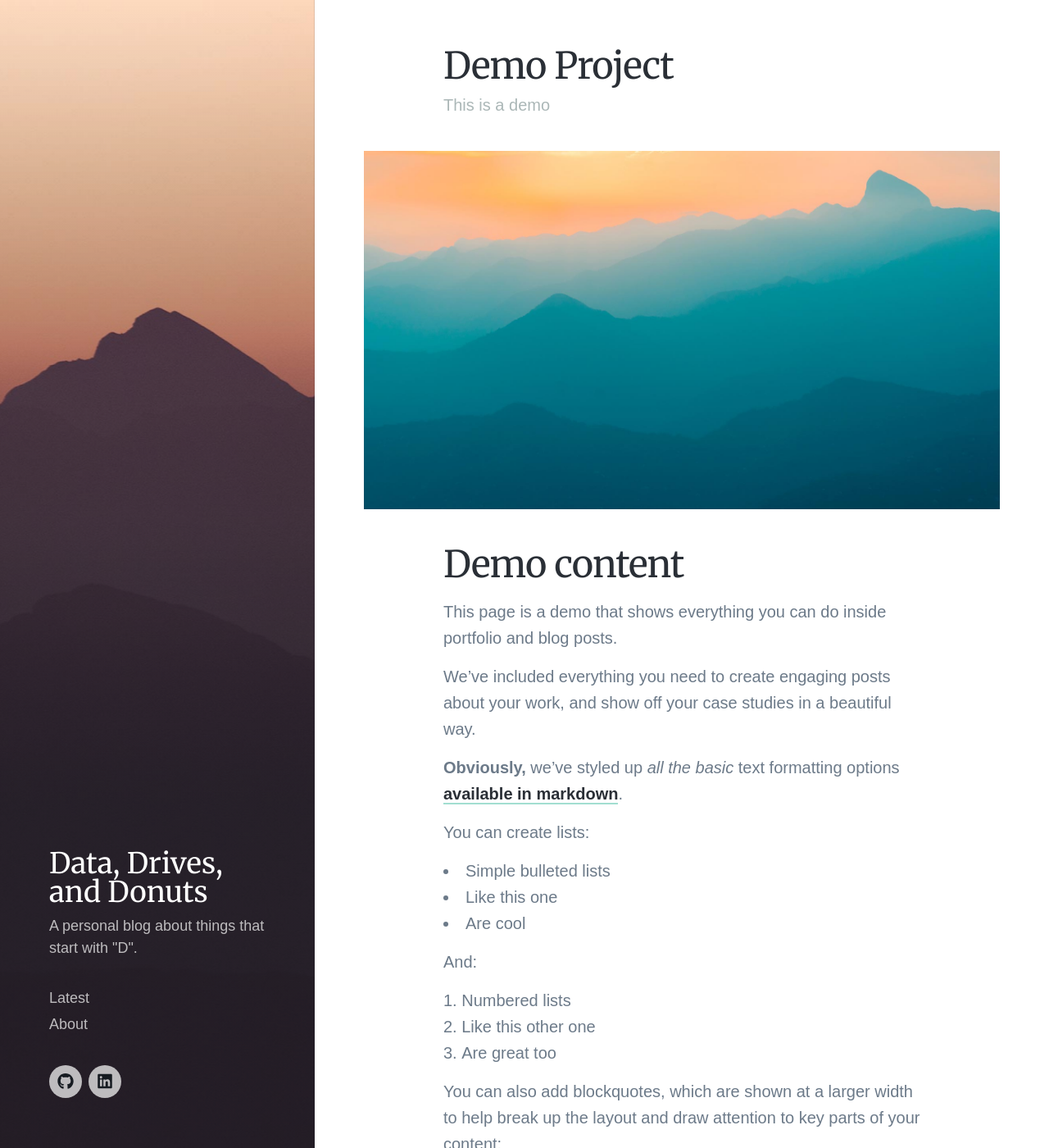
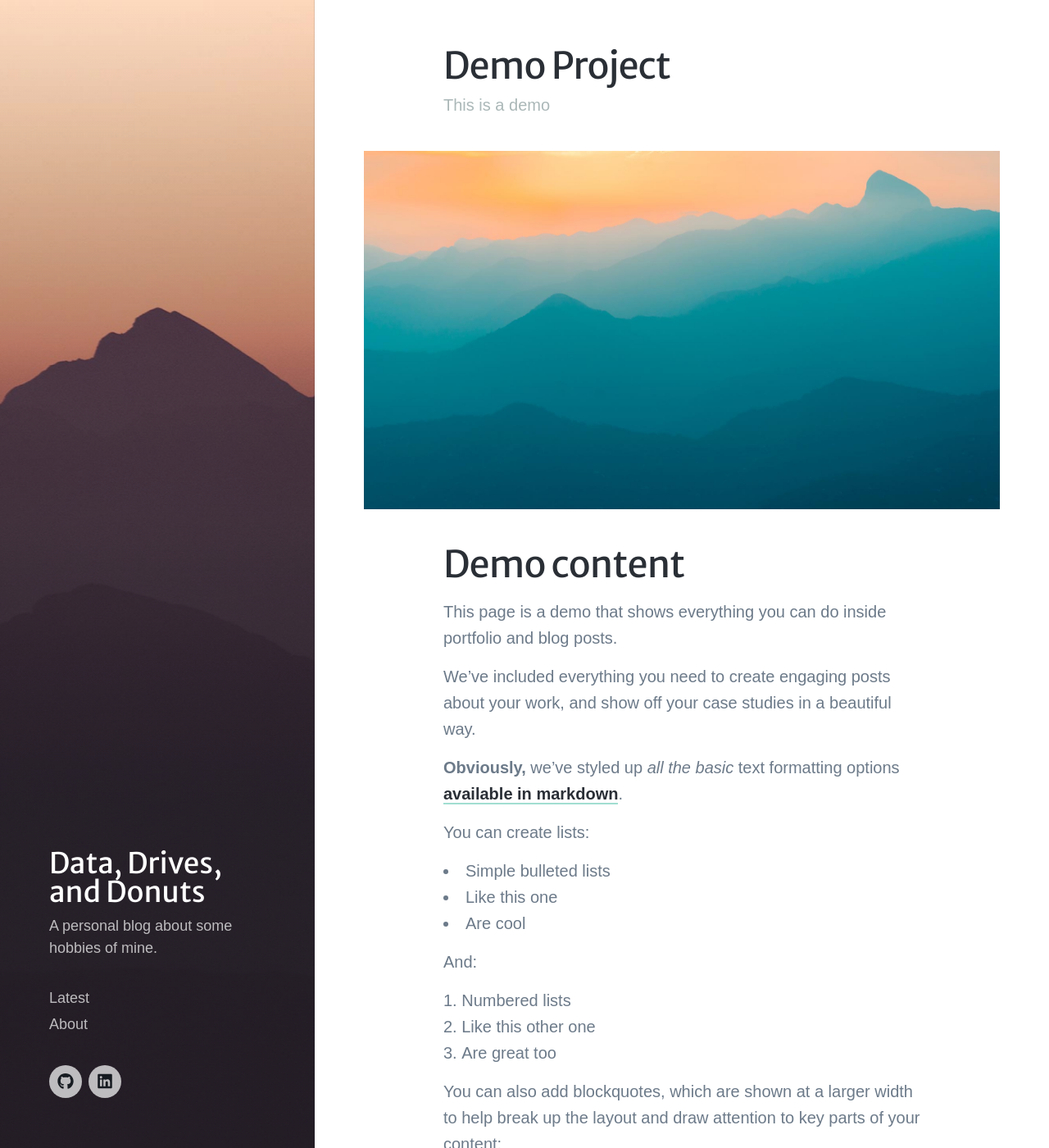
Before and after one commit to kzbigboss/kzbigboss.github.io, a Jekyll site: the page built from _projects/2018-06-30-demo-project.md, in a window 1280 px wide and 1400 px high. Shown: the whole window at 82% size. Built offline with Jekyll 4.4.1, drawn with Linux system fonts in a browser that asks for light colours; nearby versions of some CDN libraries; some web fonts are replaced.

Commit message:
updated blog settings: font, title

```diff
--- a/_data/settings.yml
+++ b/_data/settings.yml
@@ -1,6 +1,6 @@
 basic_settings:
   site_title: Data, Drives, and Donuts
-  site_tagline: A personal blog about things that start with "D".
+  site_tagline: A personal blog about some hobbies of mine.
   favicon_image: images/elements/favicon.webp
 
 header_settings:
@@ -71,8 +71,8 @@ color_settings:
   error_color: '#D64541'
 
 font_settings:
-  font_embed: '<link href="https://fonts.googleapis.com/css?family=Merriweather:300,400|Muli:400,400i,600" rel="stylesheet">'
-  title_font: '"Merriweather", sans-serif'
+  font_embed: '<link href="https://fonts.googleapis.com/css?family=Merriweather+Sans:300,400|Muli:400,400i,600" rel="stylesheet">'
+  title_font: '"Merriweather Sans", sans-serif'
   body_font: '"Muli", sans-serif'
   regular_weight: 400
   bold_weight: 600
```
